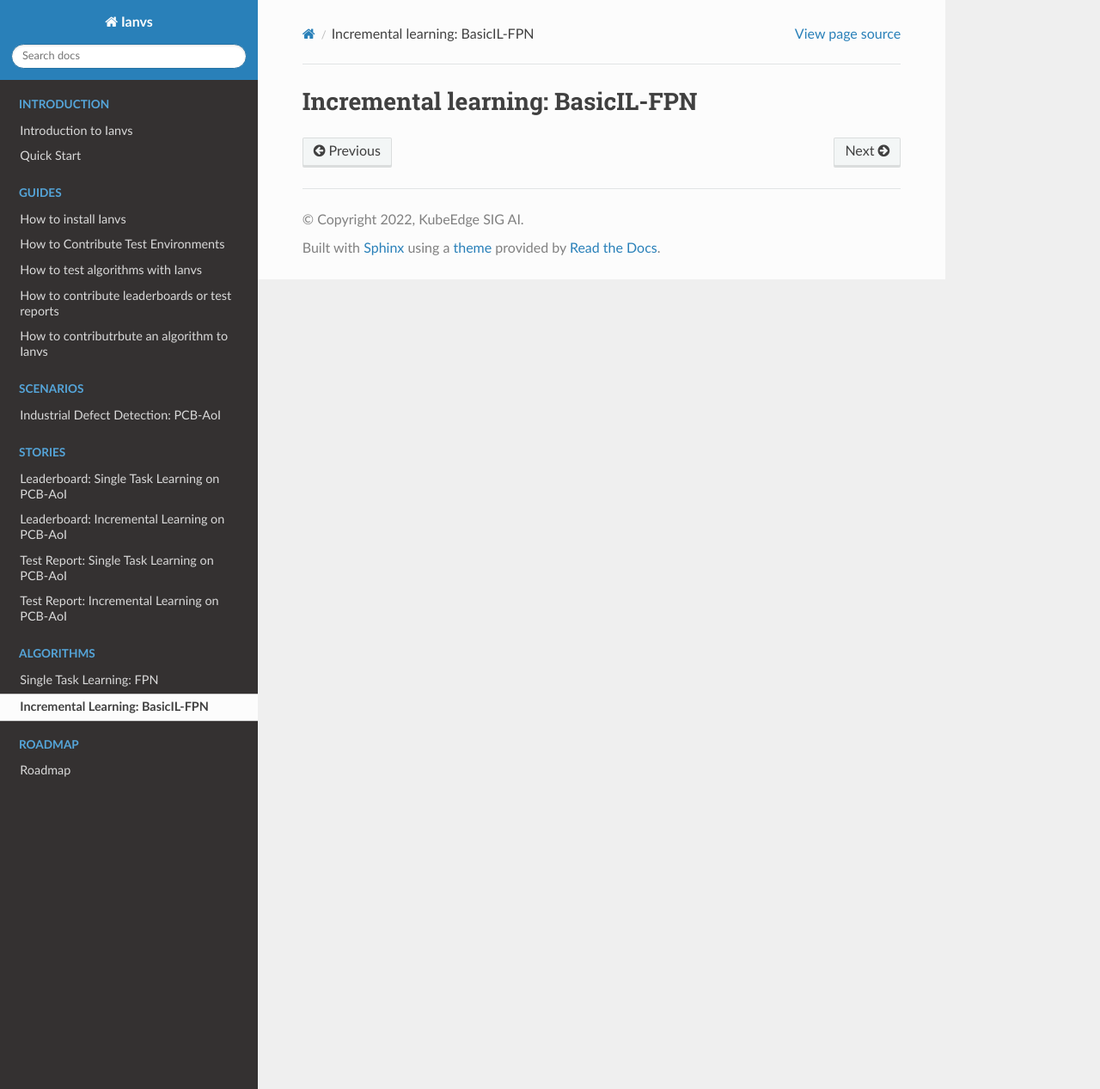
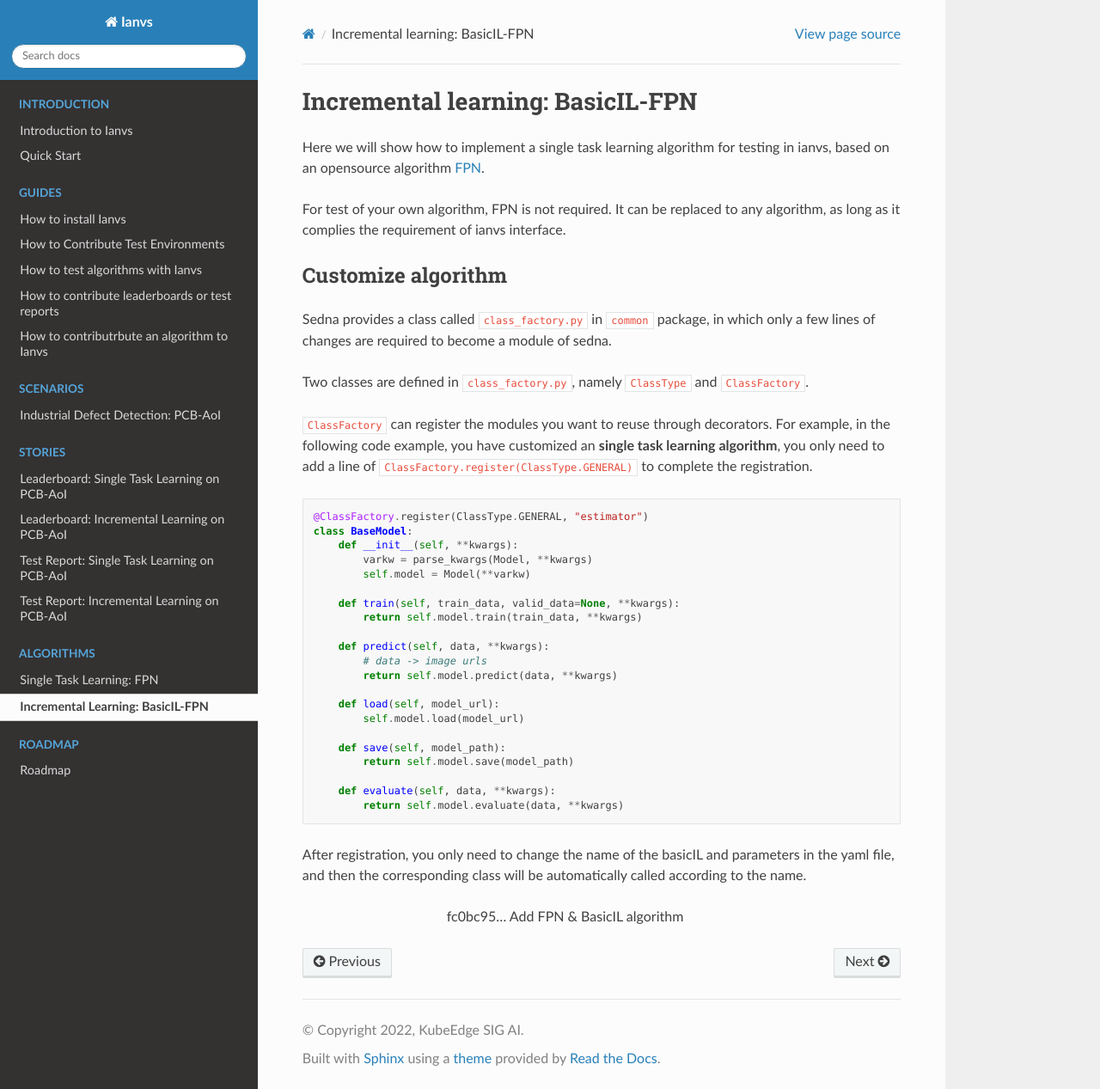
Before and after one commit to ECIL-EdgeAI/ianvs, a Sphinx documentation site: the page built from docs/proposals/algorithms/incremental-learning/basicIL-fpn.md, in a window 1280 px wide and 1267 px high. Shown: the whole window at 86% size. Built offline with Sphinx 7.4.7 and the Read the Docs theme 2.0.0, drawn with Linux system fonts in a browser that asks for light colours; pages that are not in the unit, such as notebooks, are missing from menus.

Commit message:
Add FPN & BasicIL algorithm

````diff
--- a/docs/proposals/algorithms/incremental-learning/basicIL-fpn.md
+++ b/docs/proposals/algorithms/incremental-learning/basicIL-fpn.md
@@ -1 +1,46 @@
 # Incremental learning: BasicIL-FPN
+
+Here we will show how to implement a single task learning algorithm for testing in ianvs, based on an opensource algorithm [FPN].
+
+For test of your own algorithm, FPN is not required. It can be replaced to any algorithm, as long as it complies the requirement of ianvs interface.
+
+
+## Customize algorithm
+
+Sedna provides a class called `class_factory.py` in `common` package, in which only a few lines of changes are required to become a module of sedna.
+
+Two classes are defined in `class_factory.py`, namely `ClassType` and `ClassFactory`.
+
+`ClassFactory` can register the modules you want to reuse through decorators. For example, in the following code example, you have customized an **single task learning algorithm**, you only need to add a line of `ClassFactory.register(ClassType.GENERAL)` to complete the registration.
+
+```python
+
+@ClassFactory.register(ClassType.GENERAL, "estimator")
+class BaseModel:
+    def __init__(self, **kwargs):
+        varkw = parse_kwargs(Model, **kwargs)
+        self.model = Model(**varkw)
+
+    def train(self, train_data, valid_data=None, **kwargs):
+        return self.model.train(train_data, **kwargs)
+
+    def predict(self, data, **kwargs):
+        # data -> image urls
+        return self.model.predict(data, **kwargs)
+
+    def load(self, model_url):
+        self.model.load(model_url)
+
+    def save(self, model_path):
+        return self.model.save(model_path)
+
+    def evaluate(self, data, **kwargs):
+        return self.model.evaluate(data, **kwargs)
+```
+
+After registration, you only need to change the name of the basicIL and parameters in the yaml file, and then the corresponding class will be automatically called according to the name.
+
+
+
+[FPN]: https://github.com/DetectionTeamUCAS/FPN_Tensorflow
+>>>>>>> fc0bc95... Add FPN & BasicIL algorithm
````
Also changed, not shown: docs/proposals/algorithms/single-task-learning/fpn.md (+41 -0 lines).
